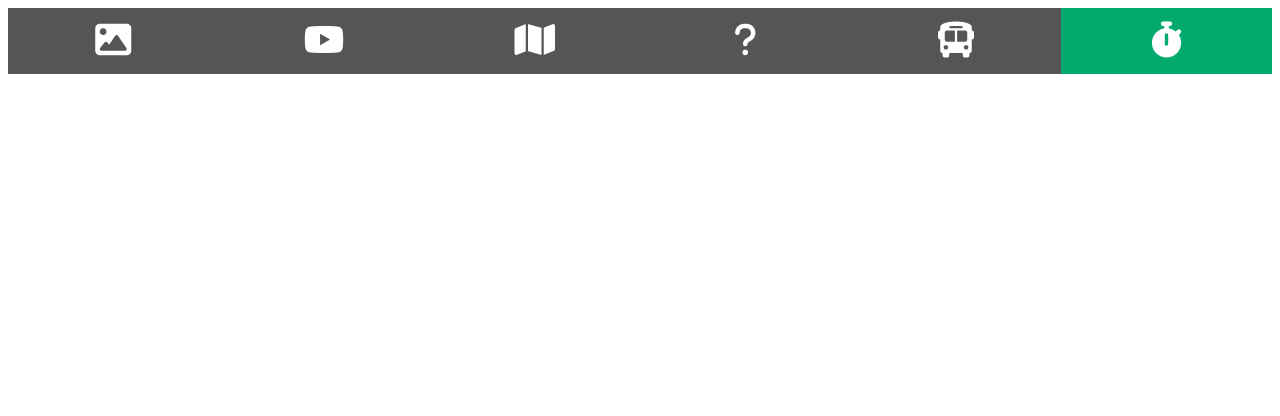
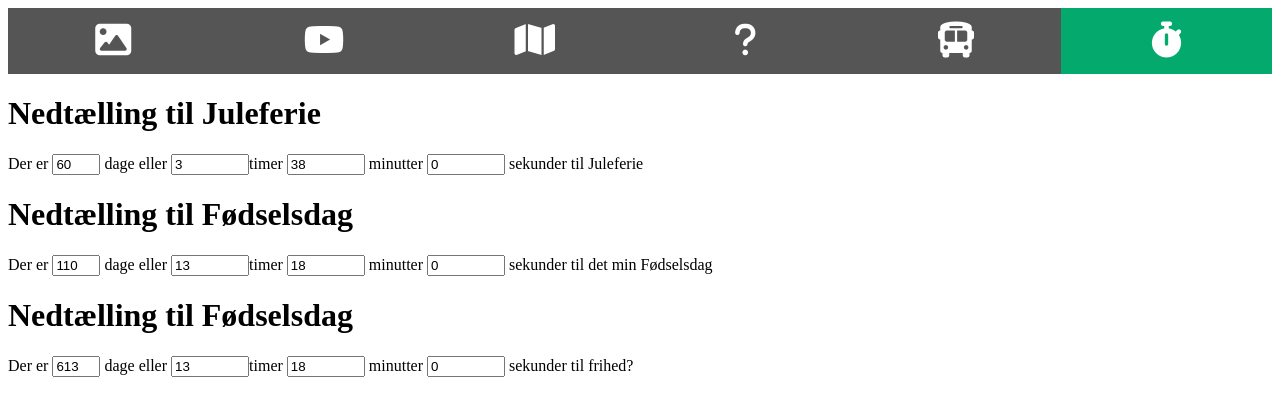
Before and after one commit to Blosling/Inform-side, a plain HTML site: page timer.html in a window 1280 px wide. Drawn offline with Linux system fonts and the light colour scheme.

Commit message:
Timer der virker

```diff
--- a/timer.html
+++ b/timer.html
@@ -1,10 +1,13 @@
 <!DOCTYPE html>
 <html lang="en">
+
 <head>
   <meta charset="UTF-8">
   <meta name="viewport" content="width=device-width, initial-scale=1.0">
-    <title>Document</title>
-    <link rel="stylesheet" href="https://cdnjs.cloudflare.com/ajax/libs/font-awesome/6.6.0/css/all.min.css" integrity="sha512-Kc323vGBEqzTmouAECnVceyQqyqdsSiqLQISBL29aUW4U/M7pSPA/gEUZQqv1cwx4OnYxTxve5UMg5GT6L4JJg==" crossorigin="anonymous" referrerpolicy="no-referrer" />
+  <title>Du nederen!</title>
+  <link rel="stylesheet" href="https://cdnjs.cloudflare.com/ajax/libs/font-awesome/6.6.0/css/all.min.css"
+    integrity="sha512-Kc323vGBEqzTmouAECnVceyQqyqdsSiqLQISBL29aUW4U/M7pSPA/gEUZQqv1cwx4OnYxTxve5UMg5GT6L4JJg=="
+    crossorigin="anonymous" referrerpolicy="no-referrer" />
   <style>
     .icon-bar {
       width: 100%;
@@ -31,6 +34,7 @@
     }
   </style>
 </head>
+
 <body>
 
 
@@ -43,5 +47,104 @@
     <a class="icon-bar-active" href="./timer.html"><i class="fa-solid fa-stopwatch"></i></a>
   </div>
 
+  <head>
+
+    <script type="text/javascript">
+      {
+      var now = new Date();
+      var event1 = new Date("Dec 20 2024 14:20:00");
+      var seconds = (now - event1) / 1000;
+      var minutes = seconds / 60;
+      var hours = minutes / 60;
+      var days = hours / 24;
+      var ID = window.setInterval(update, 1000);
+      function update() {
+        now = new Date();
+        days=Math.floor((event1-now)/1000/60/60/24)
+        hours=Math.floor((event1-now)/1000/60/60) %24
+        minutes=Math.floor((event1-now)/1000/60) %60
+        seconds=Math.floor((event1-now)/1000)%60
+        document.getElementById('jdays').value = days;
+        document.getElementById('jhours').value = hours;
+        document.getElementById('jminutes').value = minutes;
+        document.getElementById('jseconds').value = seconds;
+      }}
+    </script>
+  </head>
+
+  <body>
+    <h1>Nedt&aelig;lling til Juleferie</h1>
+    <p id="cnt">Der er <input type="text" id="jdays" value="0" style="width:40px;" /> dage eller
+      <input type="text" id="jhours" value="0" style="width:70px;" />timer
+      <input type="text" id="jminutes" value="0" style="width:70px;" /> minutter
+      <input type="text" id="jseconds" value="0" style="width:70px;" /> sekunder til Juleferie
+
+    </p>
+
   </body>
+
+  <head>
+    <script type="text/javascript">
+      {
+      var now = new Date();
+      var event2 = new Date("Feb 9 2025");
+      var seconds = (now - event2) / 1000;
+      var minutes = seconds / 60;
+      var hours = minutes / 60;
+      var days = hours / 24;
+      var ID = window.setInterval(update, 1000);
+      function update() {
+        now = new Date();
+        days=Math.floor((event2-now)/1000/60/60/24)
+        hours=Math.floor((event2-now)/1000/60/60) %24
+        minutes=Math.floor((event2-now)/1000/60) %60
+        seconds=Math.floor((event2-now)/1000) %60
+        document.getElementById('fdays').value = days;
+        document.getElementById('fhours').value = hours;
+        document.getElementById('fminutes').value = minutes;
+        document.getElementById('fseconds').value = seconds;
+      }}
+    </script>
+  </head>
+
+  <body>
+    <h1>Nedt&aelig;lling til Fødselsdag</h1>
+    <p id="cnt">Der er <input type="text" id="fdays" value="0" style="width:40px;" /> dage eller
+      <input type="text" id="fhours" value="0" style="width:70px;" />timer
+      <input type="text" id="fminutes" value="0" style="width:70px;" /> minutter
+      <input type="text" id="fseconds" value="0" style="width:70px;" /> sekunder til det min Fødselsdag
+    </p>
+
+    <head>
+      <script type="text/javascript">
+        {
+        var now = new Date();
+        var event3 = new Date("June 27 2026");
+        var seconds = (now - event3) / 1000;
+        var minutes = seconds / 60;
+        var hours = minutes / 60;
+        var days = hours / 24;
+        var ID = window.setInterval(update, 1000);
+        function update() {
+          now = new Date();
+          days=Math.floor((event3-now)/1000/60/60/24)
+          hours=Math.floor((event3-now)/1000/60/60) %24
+          minutes=Math.floor((event3-now)/1000/60) %60
+          seconds=Math.floor((event3-now)/1000) %60
+          document.getElementById('ddays').value = days;
+          document.getElementById('dhours').value = hours;
+          document.getElementById('dminutes').value = minutes;
+          document.getElementById('dseconds').value = seconds;
+        }}
+      </script>
+    </head>
+
+    <body>
+
+    <h1>Nedt&aelig;lling til Fødselsdag</h1>
+    <p id="cnt">Der er <input type="text" id="ddays" value="0" style="width:40px;" /> dage eller
+      <input type="text" id="dhours" value="0" style="width:70px;" />timer
+      <input type="text" id="dminutes" value="0" style="width:70px;" /> minutter
+      <input type="text" id="dseconds" value="0" style="width:70px;" /> sekunder til frihed?
+    </p>
 </html>
```
Lines whose indentation alone changed are shown as unchanged.
